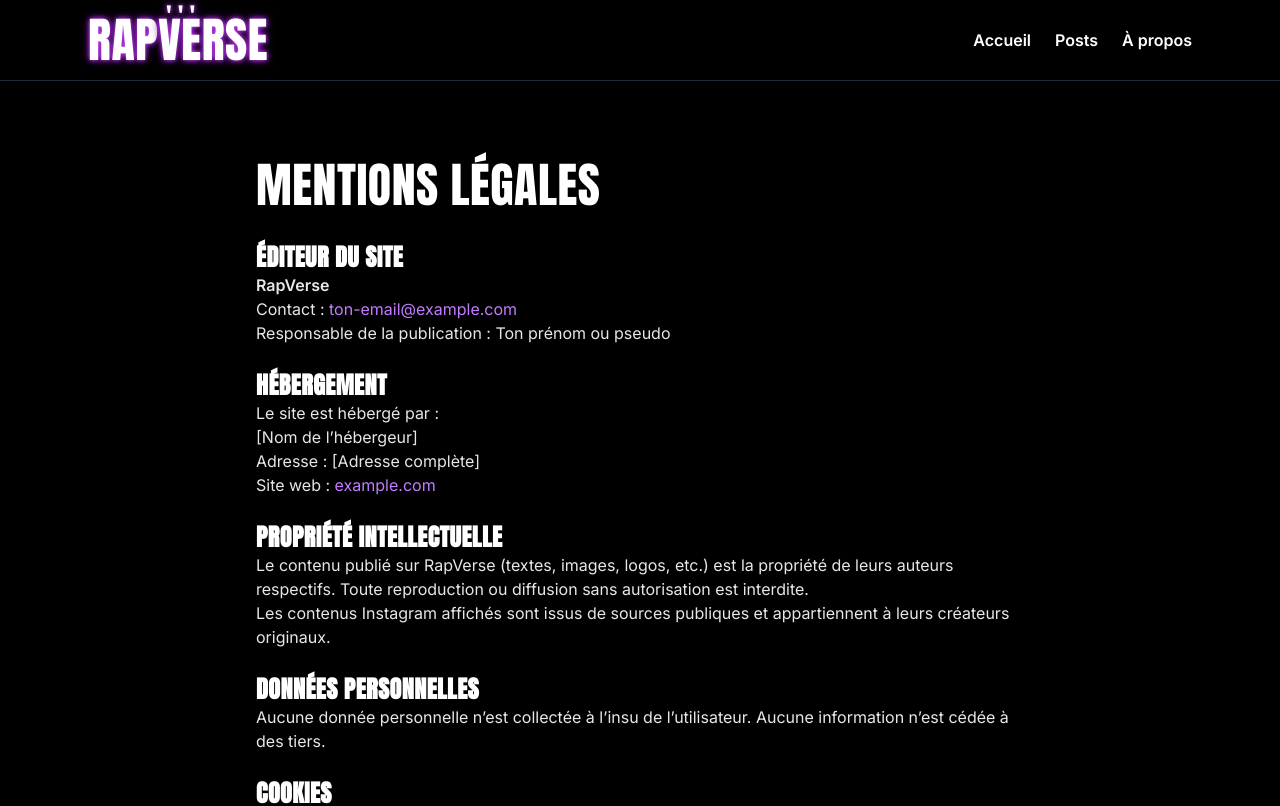
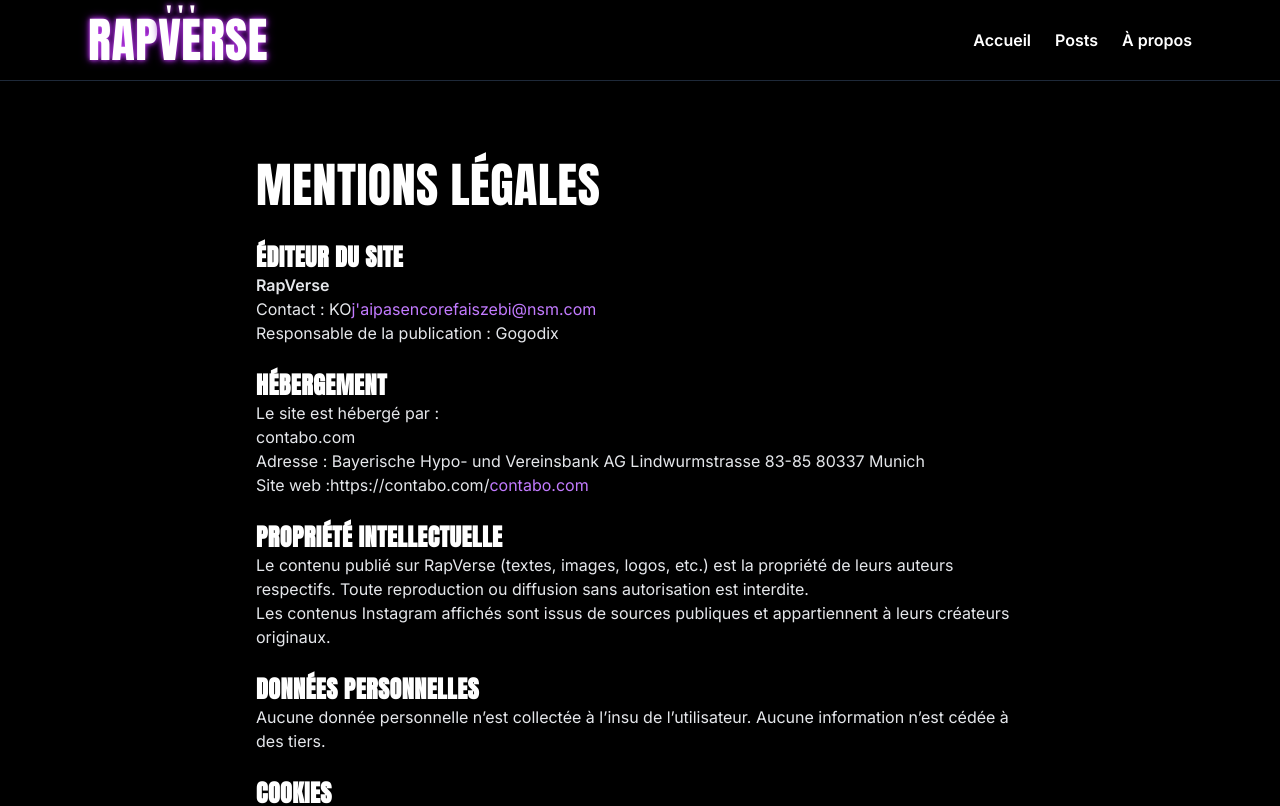
Before and after one commit to Anthonydt16/rapverse, a Next.js app: page /mentions-legales in a window 1280 px wide. Shown: the top 806 px of the page. Built offline with nearby package versions, Linux system fonts and the light colour scheme.

Commit message:
feat : Update MentionsLegales page with correct contact and hosting information

```diff
--- a/src/app/mentions-legales/page.tsx
+++ b/src/app/mentions-legales/page.tsx
@@ -14,15 +14,15 @@ export default function MentionsLegales() {
             <p>
               <strong>RapVerse</strong>
               <br />
-              Contact :{" "}
+              Contact : KO
               <a
                 href="mailto:ton-email@example.com"
                 className="text-purple-400 hover:underline"
               >
-                ton-email@example.com
+                j'aipasencorefaiszebi@nsm.com
               </a>
               <br />
-              Responsable de la publication : Ton prénom ou pseudo
+              Responsable de la publication : Gogodix
             </p>
           </div>
 
@@ -30,16 +30,17 @@ export default function MentionsLegales() {
             <h2 className="text-2xl font-semibold">Hébergement</h2>
             <p>
               Le site est hébergé par :<br />
-              [Nom de l’hébergeur]
+              contabo.com
               <br />
-              Adresse : [Adresse complète]
+              Adresse : Bayerische Hypo- und Vereinsbank AG Lindwurmstrasse
+              83-85 80337 Munich
               <br />
-              Site web :{" "}
+              Site web :https://contabo.com/
               <a
-                href="https://example.com"
+                href="https://contabo.com/"
                 className="text-purple-400 hover:underline"
               >
-                example.com
+                contabo.com
               </a>
             </p>
           </div>
```
